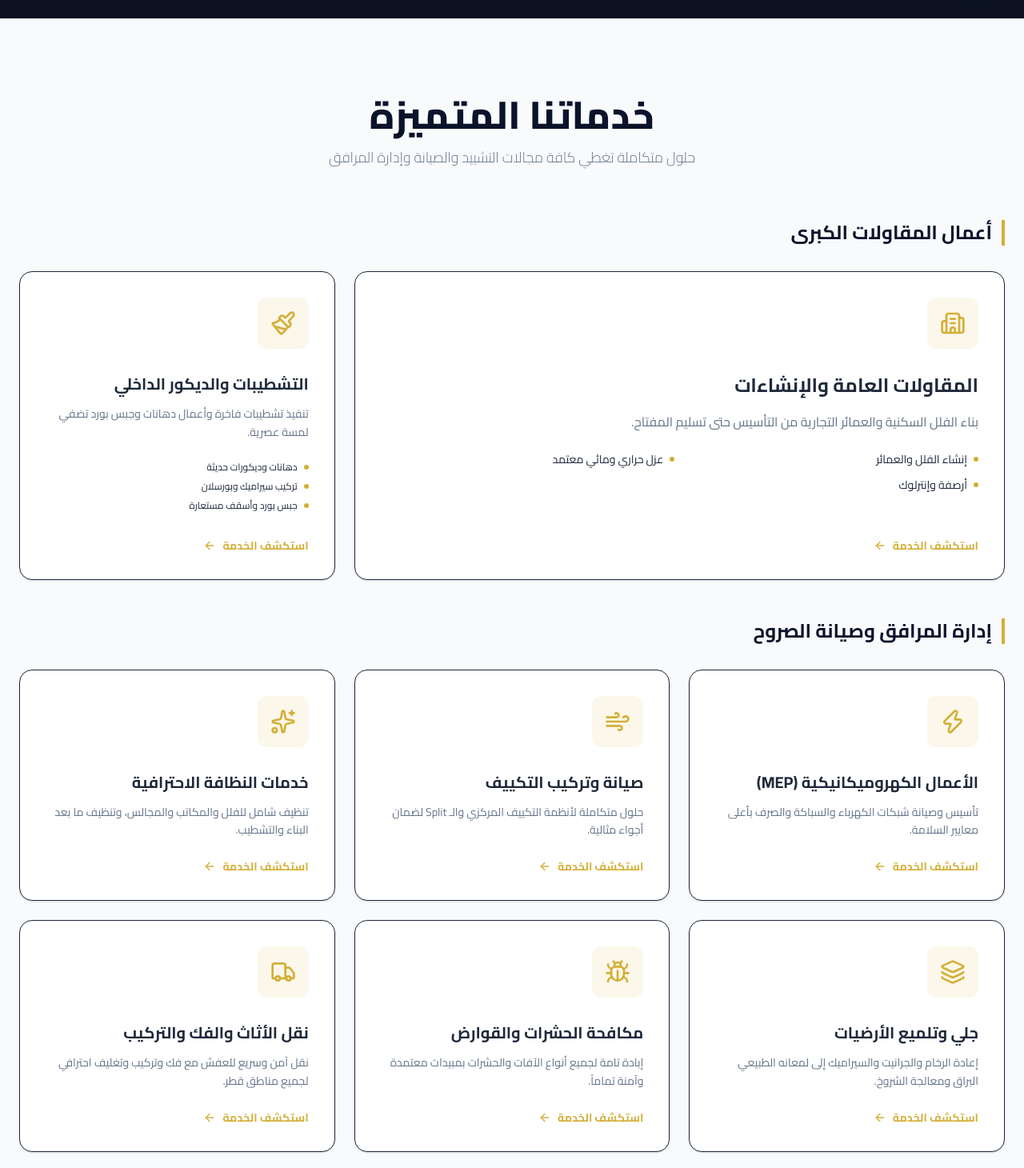
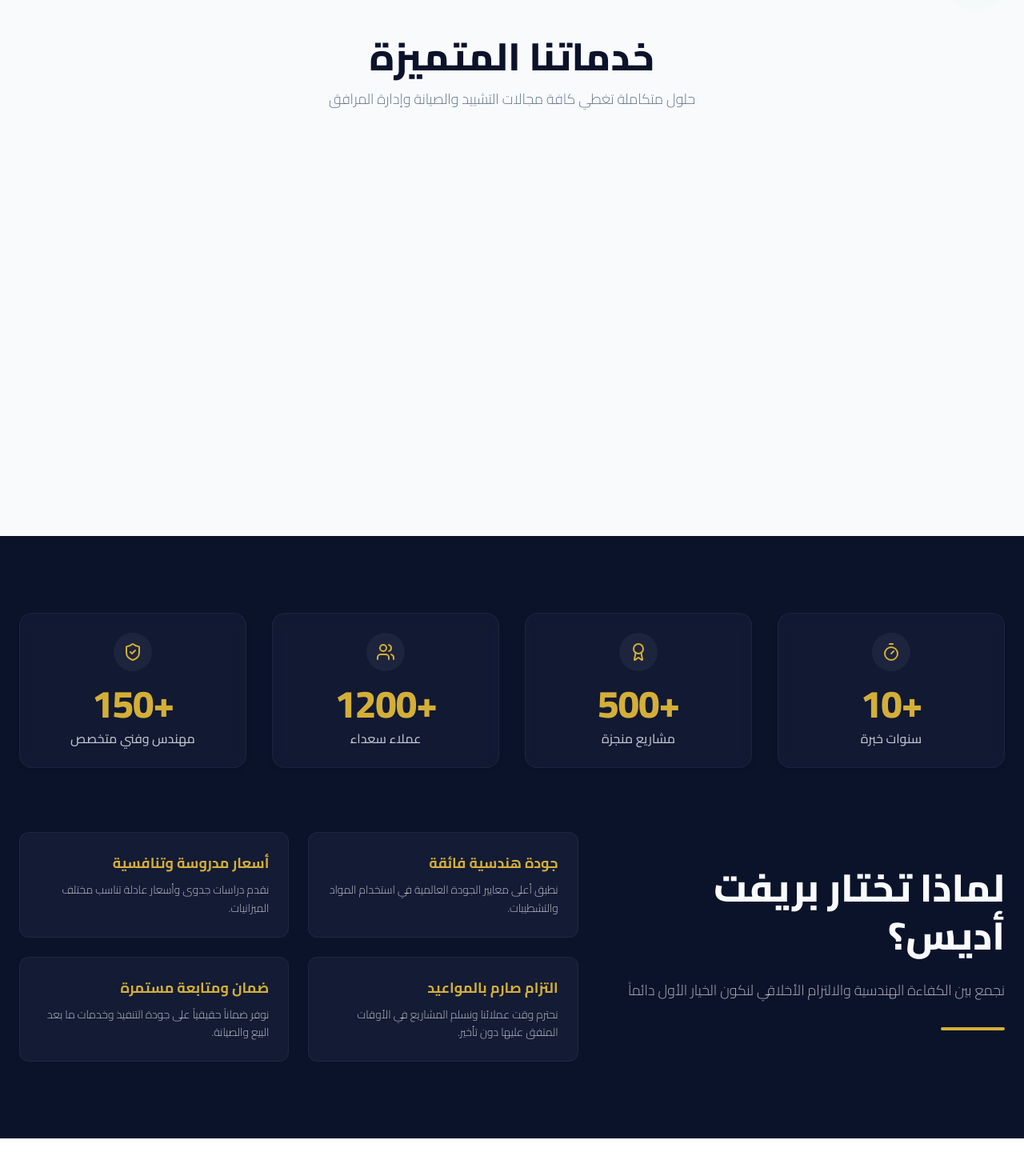
Before and after one commit to adelfree2023-dev/Bright-Ideas, a Next.js app: page /Bright-Ideas/ in a window 1280 px wide. Shown: the part 770-2230 px from the top of the page at 80% size. Built offline with nearby package versions, Linux system fonts and the light colour scheme.

Commit message:
feat: refactor Services.tsx to use a premium infinite marquee auto-scroll slider

```diff
--- a/src/app/globals.css
+++ b/src/app/globals.css
@@ -78,3 +78,36 @@
 .animate-pulse-whatsapp {
   animation: pulse-whatsapp 2s infinite;
 }
+
+/* Infinite Marquee Slider Animations */
+@keyframes marquee-rtl {
+  0% { transform: translateX(0); }
+  100% { transform: translateX(-50%); }
+}
+
+@keyframes marquee-ltr {
+  0% { transform: translateX(-50%); }
+  100% { transform: translateX(0); }
+}
+
+.animate-marquee-rtl {
+  display: flex;
+  width: max-content;
+  animation: marquee-rtl 40s linear infinite;
+}
+
+.animate-marquee-ltr {
+  display: flex;
+  width: max-content;
+  animation: marquee-ltr 40s linear infinite;
+}
+
+.animate-marquee-rtl:hover,
+.animate-marquee-ltr:hover {
+  animation-play-state: paused;
+}
+
+.marquee-mask {
+  mask-image: linear-gradient(to right, transparent, white 10%, white 90%, transparent);
+  -webkit-mask-image: linear-gradient(to right, transparent, white 10%, white 90%, transparent);
+}
--- a/src/components/Services.tsx
+++ b/src/components/Services.tsx
@@ -12,7 +12,7 @@
   Bug,
   Truck,
   ArrowLeft,
-  ArrowRight
+  ArrowRight,
 } from "lucide-react";
 
 interface ServicesProps {
@@ -21,20 +21,6 @@
 }
 
 export default function Services({ isEn, t }: ServicesProps) {
-  const containerVariants = {
-    hidden: {},
-    visible: {
-      transition: {
-        staggerChildren: 0.1,
-      },
-    },
-  } as const;
-
-  const cardVariants = {
-    hidden: { opacity: 0, y: 30 },
-    visible: { opacity: 1, y: 0, transition: { duration: 0.6, ease: "easeOut" } },
-  } as const;
-
   // Icon mapping
   const icons = {
     contracting: <Building2 className="w-8 h-8" />,
@@ -47,15 +33,73 @@
     moving: <Truck className="w-8 h-8" />,
   };
 
+  // Compile the list of all services
+  const services = [
+    {
+      icon: icons.contracting,
+      title: t.services.items.contracting.title,
+      desc: t.services.items.contracting.desc,
+      bullets: t.services.items.contracting.bullets,
+    },
+    {
+      icon: icons.finishing,
+      title: t.services.items.finishing.title,
+      desc: t.services.items.finishing.desc,
+      bullets: t.services.items.finishing.bullets,
+    },
+    {
+      icon: icons.mep,
+      iconName: "mep",
+      title: t.services.items.mep.title,
+      desc: t.services.items.mep.desc,
+      bullets: [],
+    },
+    {
+      icon: icons.ac,
+      iconName: "ac",
+      title: t.services.items.ac.title,
+      desc: t.services.items.ac.desc,
+      bullets: [],
+    },
+    {
+      icon: icons.cleaning,
+      iconName: "cleaning",
+      title: t.services.items.cleaning.title,
+      desc: t.services.items.cleaning.desc,
+      bullets: [],
+    },
+    {
+      icon: icons.floor,
+      iconName: "floor",
+      title: t.services.items.floor.title,
+      desc: t.services.items.floor.desc,
+      bullets: [],
+    },
+    {
+      icon: icons.pest,
+      iconName: "pest",
+      title: t.services.items.pest.title,
+      desc: t.services.items.pest.desc,
+      bullets: [],
+    },
+    {
+      icon: icons.moving,
+      iconName: "moving",
+      title: t.services.items.moving.title,
+      desc: t.services.items.moving.desc,
+      bullets: [],
+    },
+  ];
+
   return (
     <section id="services" className="py-24 bg-bg-light relative overflow-hidden">
-      {/* Background Decorative Elements */}
+      {/* Background Decorative Blurs */}
       <div className="absolute top-1/4 right-0 w-96 h-96 bg-champagne/10 rounded-full blur-3xl -z-10" />
       <div className="absolute bottom-1/4 left-0 w-96 h-96 bg-gold/5 rounded-full blur-3xl -z-10" />
 
-      <div className="max-w-7xl mx-auto px-6">
+      <div className="max-w-7xl mx-auto px-6 mb-16">
         {/* Header */}
-        <div className="text-center max-w-3xl mx-auto mb-16">
+        <div className="text-center max-w-3xl mx-auto">
           <motion.h2
             initial={{ opacity: 0, y: 20 }}
             whileInView={{ opacity: 1, y: 0 }}
@@ -75,259 +119,56 @@
             {t.services.subtitle}
           </motion.p>
         </div>
+      </div>
 
-        {/* Heavy Services Block */}
-        <div className="mb-12">
-          <h3 className="text-xl md:text-2xl font-bold text-primary border-r-4 border-gold pr-3 mb-8">
-            {t.services.heavyTitle}
-          </h3>
-
-          <motion.div
-            variants={containerVariants}
-            initial="hidden"
-            whileInView="visible"
-            viewport={{ once: true }}
-            className="grid grid-cols-1 md:grid-cols-3 gap-6"
+      {/* Infinite Scrolling Marquee Wrapper */}
+      <div className="relative w-full overflow-hidden py-4 marquee-mask">
+        <div
+          className={`flex gap-6 ${
+            isEn ? "animate-marquee-rtl" : "animate-marquee-ltr"
+          }`}
         >
-            {/* Bento Card 1: Contracting (Large 2-column span) */}
-            <motion.div
-              variants={cardVariants}
-              className="md:col-span-2 group bg-white hover:bg-primary hover:text-white rounded-2xl p-8 border border-border/80 shadow-sm hover:shadow-xl transition-all duration-300 flex flex-col justify-between"
+          {/* Render double copy of the services list for seamless looping */}
+          {[...services, ...services].map((service, idx) => (
+            <div
+              key={idx}
+              className="w-[310px] md:w-[360px] h-[340px] flex-shrink-0 group bg-white hover:bg-primary hover:text-white rounded-2xl p-7 border border-border/80 shadow-sm hover:shadow-2xl hover:border-gold/30 transition-all duration-300 flex flex-col justify-between"
             >
               <div>
-                <div className="text-gold group-hover:text-champagne mb-6 inline-block bg-gold/10 group-hover:bg-white/10 p-4 rounded-xl transition-colors">
-                  {icons.contracting}
+                <div className="text-gold group-hover:text-champagne mb-5 inline-block bg-gold/10 group-hover:bg-white/10 p-3 rounded-xl transition-colors">
+                  {service.icon}
                 </div>
-                <h4 className="text-2xl font-bold mb-4 transition-colors">
-                  {t.services.items.contracting.title}
+                <h4 className="text-lg md:text-xl font-bold mb-3 transition-colors">
+                  {service.title}
                 </h4>
-                <p className="text-text-muted group-hover:text-white/80 mb-6 leading-relaxed">
-                  {t.services.items.contracting.desc}
+                <p className="text-text-muted group-hover:text-white/80 text-sm leading-relaxed mb-4 line-clamp-3">
+                  {service.desc}
                 </p>
-                <ul className="grid grid-cols-1 sm:grid-cols-2 gap-3 mb-8 text-sm">
-                  {t.services.items.contracting.bullets.map((b: string, i: number) => (
-                    <li key={i} className="flex items-center gap-2">
+
+                {/* Bullets if present */}
+                {service.bullets && service.bullets.length > 0 && (
+                  <ul className="flex flex-col gap-1.5 text-xs text-text-muted group-hover:text-white/70">
+                    {service.bullets.slice(0, 2).map((bullet: string, i: number) => (
+                      <li key={i} className="flex items-center gap-1.5">
                         <span className="w-1.5 h-1.5 rounded-full bg-gold" />
-                      <span>{b}</span>
+                        <span className="truncate">{bullet}</span>
                       </li>
                     ))}
                   </ul>
+                )}
               </div>
+
               <a
                 href="https://wa.me/97455056698"
                 target="_blank"
-                className="inline-flex items-center gap-2 text-gold group-hover:text-champagne font-bold text-sm"
+                rel="noopener noreferrer"
+                className="inline-flex items-center gap-2 text-gold group-hover:text-champagne font-bold text-sm cursor-pointer self-start"
               >
                 <span>{t.services.exploreMore}</span>
                 {isEn ? <ArrowRight size={16} /> : <ArrowLeft size={16} />}
               </a>
-            </motion.div>
-
-            {/* Bento Card 2: Finishing (1-column span) */}
-            <motion.div
-              variants={cardVariants}
-              className="group bg-white hover:bg-primary hover:text-white rounded-2xl p-8 border border-border/80 shadow-sm hover:shadow-xl transition-all duration-300 flex flex-col justify-between"
-            >
-              <div>
-                <div className="text-gold group-hover:text-champagne mb-6 inline-block bg-gold/10 group-hover:bg-white/10 p-4 rounded-xl transition-colors">
-                  {icons.finishing}
             </div>
-                <h4 className="text-xl font-bold mb-3 transition-colors">
-                  {t.services.items.finishing.title}
-                </h4>
-                <p className="text-text-muted group-hover:text-white/80 text-sm mb-6 leading-relaxed">
-                  {t.services.items.finishing.desc}
-                </p>
-                <ul className="flex flex-col gap-2 mb-8 text-xs">
-                  {t.services.items.finishing.bullets.map((b: string, i: number) => (
-                    <li key={i} className="flex items-center gap-2">
-                      <span className="w-1.5 h-1.5 rounded-full bg-gold" />
-                      <span>{b}</span>
-                    </li>
           ))}
-                </ul>
-              </div>
-              <a
-                href="https://wa.me/97455056698"
-                target="_blank"
-                className="inline-flex items-center gap-2 text-gold group-hover:text-champagne font-bold text-sm"
-              >
-                <span>{t.services.exploreMore}</span>
-                {isEn ? <ArrowRight size={16} /> : <ArrowLeft size={16} />}
-              </a>
-            </motion.div>
-          </motion.div>
-        </div>
-
-        {/* Facility Management Block */}
-        <div>
-          <h3 className="text-xl md:text-2xl font-bold text-primary border-r-4 border-gold pr-3 mb-8">
-            {t.services.facilityTitle}
-          </h3>
-
-          <motion.div
-            variants={containerVariants}
-            initial="hidden"
-            whileInView="visible"
-            viewport={{ once: true }}
-            className="grid grid-cols-1 md:grid-cols-3 gap-6"
-          >
-            {/* Card 3: MEP */}
-            <motion.div
-              variants={cardVariants}
-              className="group bg-white hover:bg-primary hover:text-white rounded-2xl p-8 border border-border/80 shadow-sm hover:shadow-xl transition-all duration-300 flex flex-col justify-between"
-            >
-              <div>
-                <div className="text-gold group-hover:text-champagne mb-6 inline-block bg-gold/10 group-hover:bg-white/10 p-4 rounded-xl transition-colors">
-                  {icons.mep}
-                </div>
-                <h4 className="text-xl font-bold mb-3 transition-colors">
-                  {t.services.items.mep.title}
-                </h4>
-                <p className="text-text-muted group-hover:text-white/80 text-sm mb-6 leading-relaxed">
-                  {t.services.items.mep.desc}
-                </p>
-              </div>
-              <a
-                href="https://wa.me/97455056698"
-                target="_blank"
-                className="inline-flex items-center gap-2 text-gold group-hover:text-champagne font-bold text-sm"
-              >
-                <span>{t.services.exploreMore}</span>
-                {isEn ? <ArrowRight size={16} /> : <ArrowLeft size={16} />}
-              </a>
-            </motion.div>
-
-            {/* Card 4: AC Maintenance */}
-            <motion.div
-              variants={cardVariants}
-              className="group bg-white hover:bg-primary hover:text-white rounded-2xl p-8 border border-border/80 shadow-sm hover:shadow-xl transition-all duration-300 flex flex-col justify-between"
-            >
-              <div>
-                <div className="text-gold group-hover:text-champagne mb-6 inline-block bg-gold/10 group-hover:bg-white/10 p-4 rounded-xl transition-colors">
-                  {icons.ac}
-                </div>
-                <h4 className="text-xl font-bold mb-3 transition-colors">
-                  {t.services.items.ac.title}
-                </h4>
-                <p className="text-text-muted group-hover:text-white/80 text-sm mb-6 leading-relaxed">
-                  {t.services.items.ac.desc}
-                </p>
-              </div>
-              <a
-                href="https://wa.me/97455056698"
-                target="_blank"
-                className="inline-flex items-center gap-2 text-gold group-hover:text-champagne font-bold text-sm"
-              >
-                <span>{t.services.exploreMore}</span>
-                {isEn ? <ArrowRight size={16} /> : <ArrowLeft size={16} />}
-              </a>
-            </motion.div>
-
-            {/* Card 5: Cleaning (Large 2-column span) */}
-            <motion.div
-              variants={cardVariants}
-              className="group bg-white hover:bg-primary hover:text-white rounded-2xl p-8 border border-border/80 shadow-sm hover:shadow-xl transition-all duration-300 flex flex-col justify-between"
-            >
-              <div>
-                <div className="text-gold group-hover:text-champagne mb-6 inline-block bg-gold/10 group-hover:bg-white/10 p-4 rounded-xl transition-colors">
-                  {icons.cleaning}
-                </div>
-                <h4 className="text-xl font-bold mb-3 transition-colors">
-                  {t.services.items.cleaning.title}
-                </h4>
-                <p className="text-text-muted group-hover:text-white/80 text-sm mb-6 leading-relaxed">
-                  {t.services.items.cleaning.desc}
-                </p>
-              </div>
-              <a
-                href="https://wa.me/97455056698"
-                target="_blank"
-                className="inline-flex items-center gap-2 text-gold group-hover:text-champagne font-bold text-sm"
-              >
-                <span>{t.services.exploreMore}</span>
-                {isEn ? <ArrowRight size={16} /> : <ArrowLeft size={16} />}
-              </a>
-            </motion.div>
-
-            {/* Card 6: Floor Polishing */}
-            <motion.div
-              variants={cardVariants}
-              className="group bg-white hover:bg-primary hover:text-white rounded-2xl p-8 border border-border/80 shadow-sm hover:shadow-xl transition-all duration-300 flex flex-col justify-between"
-            >
-              <div>
-                <div className="text-gold group-hover:text-champagne mb-6 inline-block bg-gold/10 group-hover:bg-white/10 p-4 rounded-xl transition-colors">
-                  {icons.floor}
-                </div>
-                <h4 className="text-xl font-bold mb-3 transition-colors">
-                  {t.services.items.floor.title}
-                </h4>
-                <p className="text-text-muted group-hover:text-white/80 text-sm mb-6 leading-relaxed">
-                  {t.services.items.floor.desc}
-                </p>
-              </div>
-              <a
-                href="https://wa.me/97455056698"
-                target="_blank"
-                className="inline-flex items-center gap-2 text-gold group-hover:text-champagne font-bold text-sm"
-              >
-                <span>{t.services.exploreMore}</span>
-                {isEn ? <ArrowRight size={16} /> : <ArrowLeft size={16} />}
-              </a>
-            </motion.div>
-
-            {/* Card 7: Pest Control */}
-            <motion.div
-              variants={cardVariants}
-              className="group bg-white hover:bg-primary hover:text-white rounded-2xl p-8 border border-border/80 shadow-sm hover:shadow-xl transition-all duration-300 flex flex-col justify-between"
-            >
-              <div>
-                <div className="text-gold group-hover:text-champagne mb-6 inline-block bg-gold/10 group-hover:bg-white/10 p-4 rounded-xl transition-colors">
-                  {icons.pest}
-                </div>
-                <h4 className="text-xl font-bold mb-3 transition-colors">
-                  {t.services.items.pest.title}
-                </h4>
-                <p className="text-text-muted group-hover:text-white/80 text-sm mb-6 leading-relaxed">
-                  {t.services.items.pest.desc}
-                </p>
-              </div>
-              <a
-                href="https://wa.me/97455056698"
-                target="_blank"
-                className="inline-flex items-center gap-2 text-gold group-hover:text-champagne font-bold text-sm"
-              >
-                <span>{t.services.exploreMore}</span>
-                {isEn ? <ArrowRight size={16} /> : <ArrowLeft size={16} />}
-              </a>
-            </motion.div>
-
-            {/* Card 8: Moving */}
-            <motion.div
-              variants={cardVariants}
-              className="group bg-white hover:bg-primary hover:text-white rounded-2xl p-8 border border-border/80 shadow-sm hover:shadow-xl transition-all duration-300 flex flex-col justify-between"
-            >
-              <div>
-                <div className="text-gold group-hover:text-champagne mb-6 inline-block bg-gold/10 group-hover:bg-white/10 p-4 rounded-xl transition-colors">
-                  {icons.moving}
-                </div>
-                <h4 className="text-xl font-bold mb-3 transition-colors">
-                  {t.services.items.moving.title}
-                </h4>
-                <p className="text-text-muted group-hover:text-white/80 text-sm mb-6 leading-relaxed">
-                  {t.services.items.moving.desc}
-                </p>
-              </div>
-              <a
-                href="https://wa.me/97455056698"
-                target="_blank"
-                className="inline-flex items-center gap-2 text-gold group-hover:text-champagne font-bold text-sm"
-              >
-                <span>{t.services.exploreMore}</span>
-                {isEn ? <ArrowRight size={16} /> : <ArrowLeft size={16} />}
-              </a>
-            </motion.div>
-          </motion.div>
         </div>
       </div>
     </section>
```
Also changed, not shown: src/components/Header.tsx (+16 -1 lines). Lines whose indentation alone changed are shown as unchanged.
